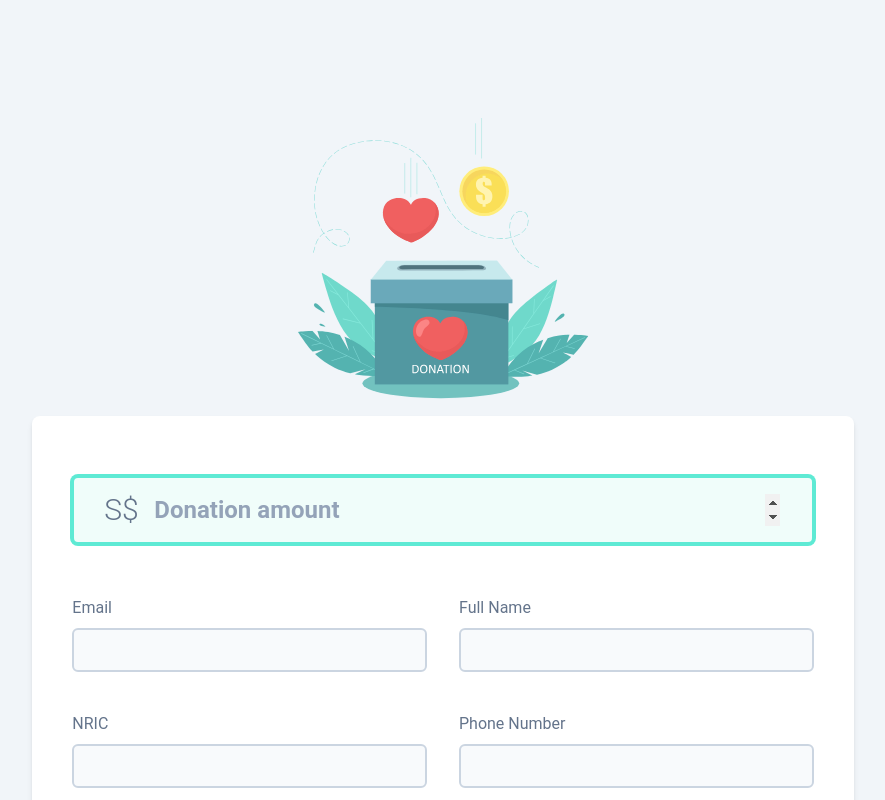
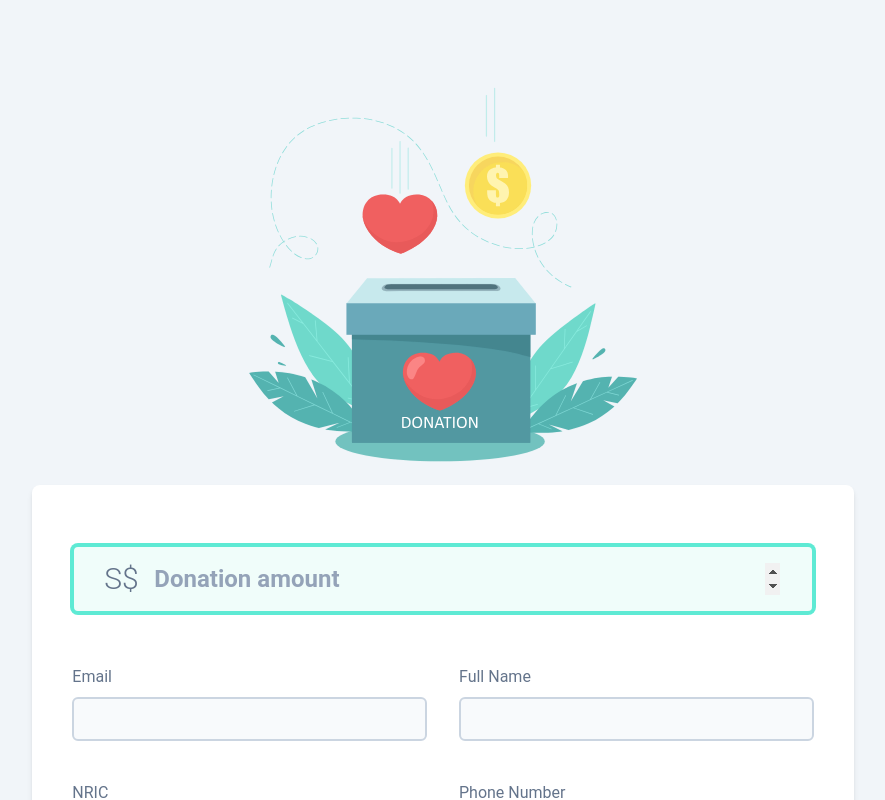
Before and after one commit to BJ-stack-art/heart-donation, a React (Create React App) app: page /success in a window 1280 px wide. Shown: the top 800 px of the page, without its empty margins (197-1082 px from the left). Built offline with nearby package versions, Linux system fonts and the light colour scheme.

Commit message:
fix styling component

```diff
--- a/src/App.js
+++ b/src/App.js
@@ -6,7 +6,7 @@ function App() {
   const [dataDonate, setDataDonate] = useState(null)
 
   return (
-    <div className="min-h-screen py-4 px-6 box-border md:py-16 bg-gray-100">
+    <div className="min-h-screen py-4 px-6 box-border bg-gray-100">
         {
           dataDonate ?
             <Success setDataDonate={setDataDonate} dataDonate={dataDonate} />
--- a/src/components/Form.jsx
+++ b/src/components/Form.jsx
@@ -26,7 +26,7 @@ const Form = ({setDataDonate}) => {
 
     return (
         <div className=" md:w-2/3 mx-auto">
-            <div className="md:w-1/2 mx-auto">
+            <div className="md:w-2/3 mx-auto">
                 <img className="w-full" src={illustration} alt="box illustration" />
             </div>
             <form className="bg-white" onSubmit={handleSubmit(onSubmit)}>
--- a/src/components/Success.jsx
+++ b/src/components/Success.jsx
@@ -3,7 +3,7 @@ import illustration from '../assets/donate-illustration.svg'
 
 const Success = ({dataDonate , setDataDonate}) => {
     return (
-        <div className="text-center md:w-2/3 mx-auto">
+        <div className="text-center md:w-2/3 py-16 mx-auto">
             <img className="md:w-1/2 mx-auto my-14" src={illustration} alt="donate illustration" />
             <h1 className="text-2xl md:text-4xl">Thank you <span className="font-bold">{dataDonate.fullName}</span> for the donation</h1>
             <button onClick={() => setDataDonate(null)} className="donate">donate again</button>
```
